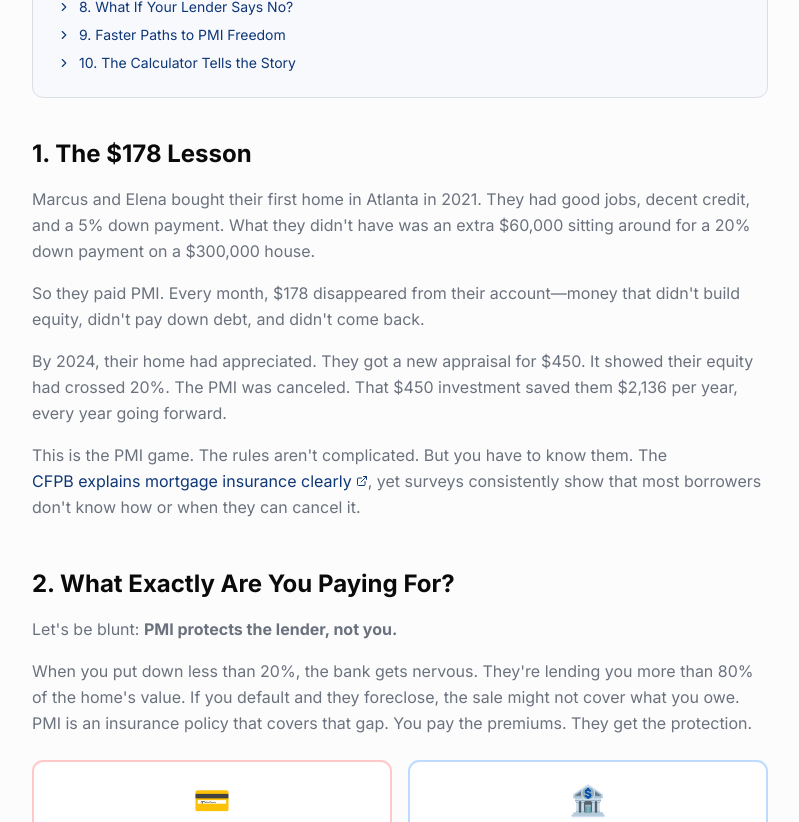
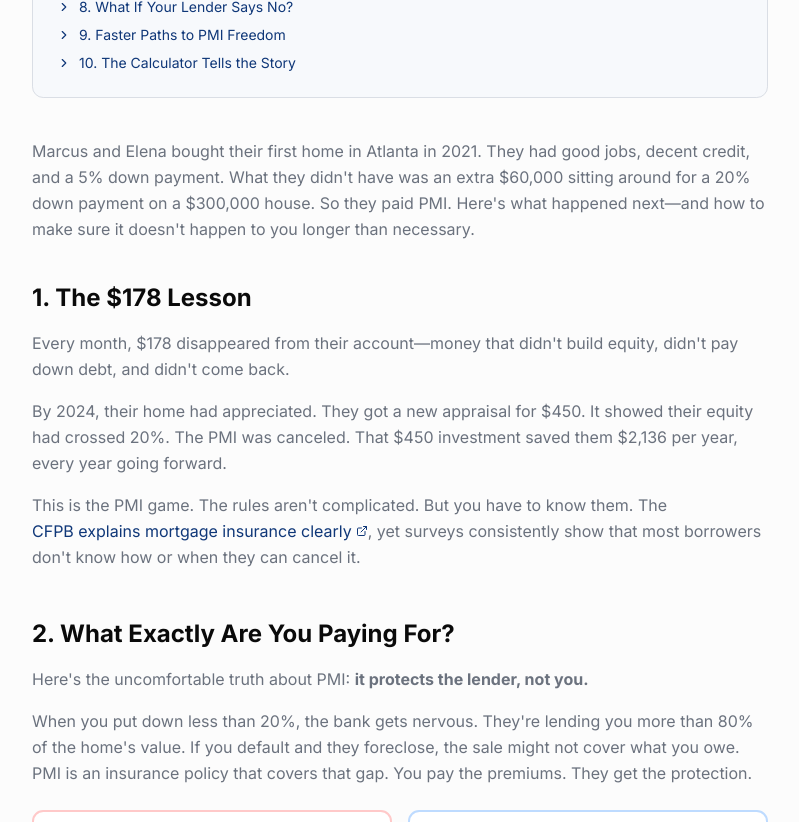
Before and after one commit to chongsong240/MortgagePro, a React (Vite) app: page /blog/what-is-pmi in a window 1280 px wide. Shown: the part 640-1462 px from the top of the page, without its empty margins (240-1039 px from the left). Built offline with nearby package versions, Linux system fonts and the light colour scheme.

Commit message:
PMI article: add intro lead-in, soften wording, add closing paragraph

```diff
--- a/src/components/blog/WhatIsPmi.tsx
+++ b/src/components/blog/WhatIsPmi.tsx
@@ -95,17 +95,20 @@ export default function WhatIsPmi() {
         </nav>
       </div>
 
+      {/* Intro */}
+      <p className="text-muted-foreground leading-relaxed mb-10">
+        Marcus and Elena bought their first home in Atlanta in 2021. They had good jobs, decent credit,
+        and a 5% down payment. What they didn't have was an extra $60,000 sitting around for a 20% down
+        payment on a $300,000 house. So they paid PMI. Here's what happened next—and how to make sure it
+        doesn't happen to you longer than necessary.
+      </p>
+
       {/* Section 1 - The Story */}
       <section id="section-1" className="mb-12 scroll-mt-20">
         <h2 className="text-2xl font-bold text-foreground mb-4">1. The $178 Lesson</h2>
         <div className="space-y-4 text-muted-foreground leading-relaxed">
           <p>
-            Marcus and Elena bought their first home in Atlanta in 2021. They had good jobs, decent credit,
-            and a 5% down payment. What they didn't have was an extra $60,000 sitting around for a 20% down
-            payment on a $300,000 house.
-          </p>
-          <p>
-            So they paid PMI. Every month, $178 disappeared from their account—money that didn't build equity,
+            Every month, $178 disappeared from their account—money that didn't build equity,
             didn't pay down debt, and didn't come back.
           </p>
           <p>
@@ -134,7 +137,7 @@ export default function WhatIsPmi() {
         <h2 className="text-2xl font-bold text-foreground mb-4">2. What Exactly Are You Paying For?</h2>
         <div className="space-y-4 text-muted-foreground leading-relaxed">
           <p>
-            Let's be blunt: <strong>PMI protects the lender, not you.</strong>
+            Here's the uncomfortable truth about PMI: <strong>it protects the lender, not you.</strong>
           </p>
           <p>
             When you put down less than 20%, the bank gets nervous. They're lending you more than 80% of the
@@ -293,7 +296,8 @@ export default function WhatIsPmi() {
               <div>
                 <h3 className="font-semibold text-foreground text-lg">Your Right to Request</h3>
                 <p className="text-muted-foreground mt-2">
-                  Under the Homeowners Protection Act, the lender can require:
+                  The Homeowners Protection Act gives you the right to request cancellation at 80% LTV.
+                  But the lender can ask for a few things first:
                 </p>
                 <ul className="list-disc pl-5 mt-2 text-muted-foreground space-y-1">
                   <li>A good payment history (current on all payments)</li>
@@ -484,6 +488,13 @@ export default function WhatIsPmi() {
             Then try adding <strong>$100/month</strong> in extra principal and watch that date jump forward—sometimes by years.
           </p>
 
+          <p>
+            Marcus and Elena spent $450 on an appraisal and saved $2,136 a year. That's a{' '}
+            <strong>475% return on investment</strong> in the first year alone. PMI isn't forever—but the
+            sooner you start tracking your LTV, the sooner it ends. Know your numbers. Know your rights.
+            And don't pay a dollar more in mortgage insurance than you have to.
+          </p>
+
           <div className="bg-gradient-to-br from-primary/5 via-primary/[0.02] to-background border-2 border-primary/20 rounded-xl p-8 text-center mt-8">
             <DollarSign className="w-10 h-10 text-primary mx-auto mb-3" />
             <h3 className="text-2xl font-bold text-foreground mb-2">Find Your PMI End Date</h3>
```
